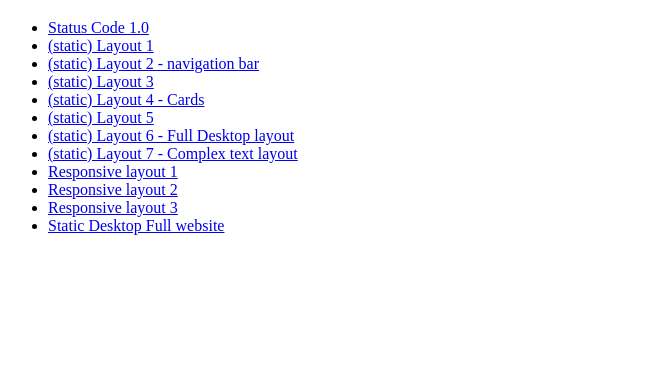
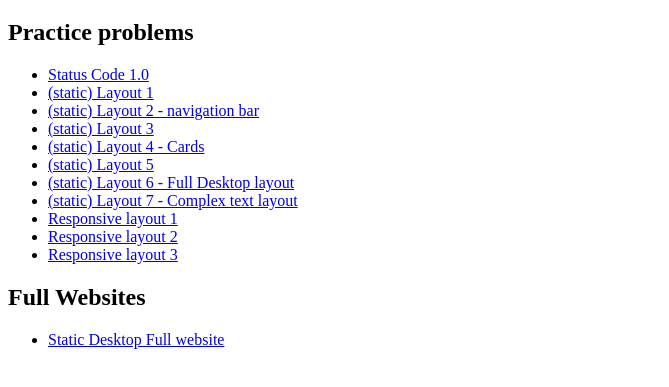
Before and after one commit to monkey-0028/statusCode.github.io, a plain HTML site: page index.html in a window 1280 px wide. Shown: the part 61-448 px from the top of the page, without its empty margins (0-669 px from the left). Drawn offline with Linux system fonts and the light colour scheme.

Commit message:
seperated practice and full website project in the code

```diff
--- a/index.html
+++ b/index.html
@@ -10,6 +10,9 @@
         <h1>
             Welcome! Link to all sites are marked below
         </h1>
+        <h2>
+            Practice problems
+        </h2>
         <ul>
             <li>
                 <a href="statusCode1/index.html">Status Code 1.0</a>
@@ -45,7 +48,12 @@
             <li>
                 <a href="test/responsive-layout3.html">Responsive layout 3</a>
             </li>
+        </ul>
 
+        <h2>
+            Full Websites
+        </h2>
+        <ul>
             <li>
                 <a href="test/static_desktop1.html">Static Desktop Full website</a>
             </li>
```
